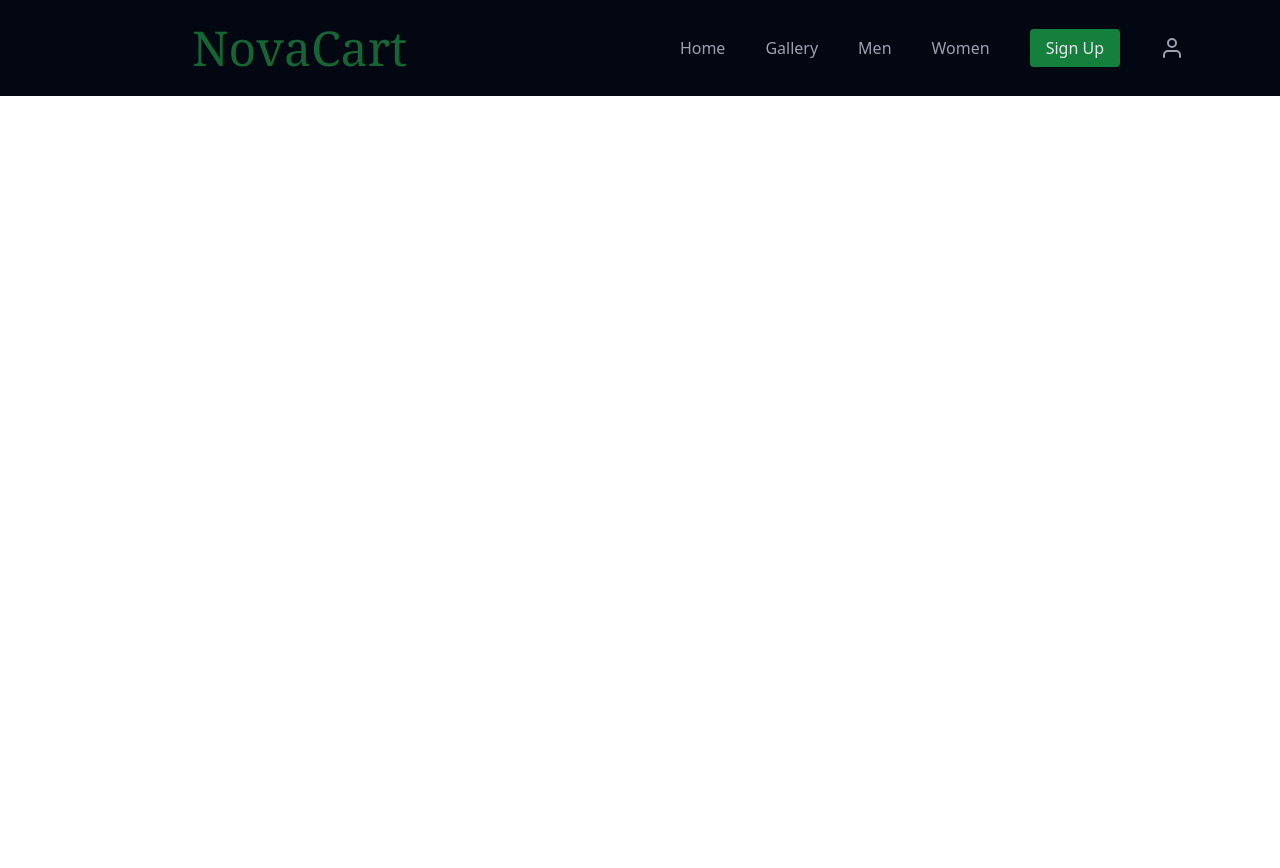
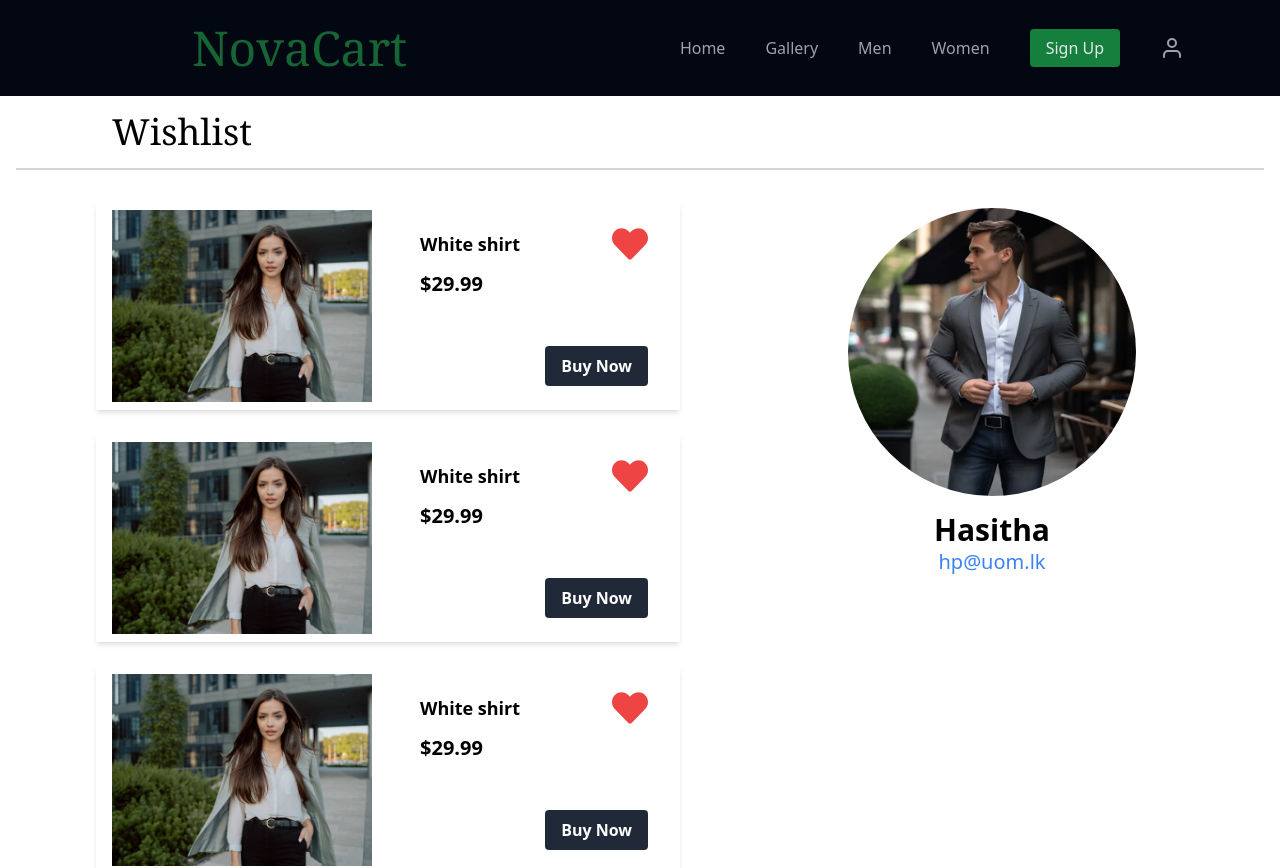
Before and after one commit to NovaCart/NovaCart-Frontend, a React (Create React App) app: page /wishlist in a window 1280 px wide. Shown: the top 868 px of the page. Before the commit the page ends 800 px from the top, so only its background shows below. Built offline with nearby package versions, Linux system fonts and the light colour scheme.

Commit message:
style: wishlist
update styles in wishlist,rename profile to wishlist and link history page and settings page

```diff
--- a/src/App.tsx
+++ b/src/App.tsx
@@ -3,14 +3,15 @@ import { BrowserRouter as Router, Route, Routes } from "react-router-dom";
 import Home from "./pages/Home";
 import About from "./pages/About";
 import Gallery from "./pages/Gallery";
-import Profile from "./pages/Profile";
+import History from "./pages/History";
 import "./App.css";
 import "slick-carousel/slick/slick.css";
 import "slick-carousel/slick/slick-theme.css";
 import Women from "./pages/Women";
 import Men from "./pages/Men";
 import SignUp from "./pages/SignUp";
-import WishList from "./pages/WishList";
+import WishList from "./pages/Wishlist";
+import Settings from "./pages/Settings";
 
 const App: React.FC = () => {
   return (
@@ -18,12 +19,13 @@ const App: React.FC = () => {
       <Routes>
         <Route path="/home" element={<Home />} />
         <Route path="/about" element={<About />} />
-        <Route path="/gallery" element={<Gallery />} />
-        <Route path="/men" element={<Men />} />
-        <Route path="/women" element={<Women />} />
+        <Route path="/gallery" element={<Gallery/>} />
+        <Route path="/men" element={<Men/>} />
+        <Route path="/women" element={<Women/>} />
         <Route path="/signUp" element={<SignUp />} />
-        <Route path="/profile" element={<Profile />} />
+        <Route path="/history" element={<History />} />
         <Route path="/wishlist" element={<WishList />} />
+        <Route path="/settings" element={<Settings />} />
       </Routes>
     </Router>
   );
--- a/src/components/HomeNavBar.tsx
+++ b/src/components/HomeNavBar.tsx
@@ -16,7 +16,7 @@ function HomeNavBar() {
 
   const dropDownMenu = [
     {path: '/wishlist', label: 'WishList', icon: <FiHeart className='mr-2'/>},
-    {path: '/manageprofile', label: 'Manage Profile', icon: <FiSettings className='mr-2'/>},
+    {path: '/settings', label: 'Manage Profile', icon: <FiSettings className='mr-2'/>},
     {path: '/history', label: 'History', icon: <FiList className='mr-2'/>},
   ]
 
--- a/src/components/ProfilePage/ContactCard.tsx
+++ b/src/components/ProfilePage/ContactCard.tsx
@@ -12,10 +12,10 @@ const ContactCard: React.FC<ContactCardProps> = ({ imageUrl, name, email }) => {
       <img
         src={imageUrl}
         alt="Profile"
-        className="w-60 h-60 rounded-full object-cover"/>
+        className="w-72 h-72 rounded-full object-cover"/>
       <div className="text-center mt-4">
-        <p className="text-lg font-semibold">{name}</p>
-        <a href={`mailto:${email}`} className="text-blue-500 hover:underline">
+        <p className="text-3xl font-semibold">{name}</p>
+        <a href={`mailto:${email}`} className="text-blue-500 text-xl hover:underline">
           {email}
         </a>
       </div>
--- /dev/null
+++ b/src/pages/History.tsx
@@ -0,0 +1,11 @@
+import React from 'react'
+import HomeNavBar from '../components/HomeNavBar'
+
+export default function WishList() {
+  return (
+    <div>
+        <HomeNavBar/>
+        <h1>bye</h1>
+    </div>
+  )
+}
--- a/src/pages/Profile.tsx
+++ /dev/null
@@ -1,47 +0,0 @@
-import React from "react";
-import HomeNavBar from "../components/HomeNavBar";
-import ItemCardHorizontal from "../components/ProfilePage/ItemCardHorizontal";
-import ContactCard from "../components/ProfilePage/ContactCard";
-import Footer from "../components/Footer";
-export default function Profile() {
-  return (
-    <div>
-      <HomeNavBar />
-      <div className="mx-auto px-4">
-        <h1 className="text-center text-2xl font-bold my-4">Nav Bar</h1>
-        <h1 className="text-left font-serif text-4xl my-4 ml-24">Wishlist</h1>
-        <hr className="border-gray-300 border-t-2" />
-        <div className="p-2">
-          <div className="ml-16">
-            <ItemCardHorizontal
-              title="White shirt "
-              imageUrl="/images/1.jpg"
-              price={29.99}
-              description={" "}
-            />
-            <ItemCardHorizontal
-              title="White shirt "
-              imageUrl="/images/1.jpg"
-              price={29.99}
-              description={" "}
-            />
-            <ItemCardHorizontal
-              title="White shirt "
-              imageUrl="/images/1.jpg"
-              price={29.99}
-              description={" "}
-            />
-          </div>
-          <div className="absolute top-48 right-32 p-4">
-            <ContactCard
-              imageUrl="/images/home 2.webp"
-              name="Hasitha"
-              email="hp@uom.lk"
-            />
-          </div>
-        </div>
-        <Footer />
-      </div>
-    </div>
-  );
-}
--- /dev/null
+++ b/src/pages/Settings.tsx
@@ -0,0 +1,11 @@
+import React from 'react'
+import HomeNavBar from '../components/HomeNavBar'
+
+export default function Settings() {
+  return (
+    <div>
+        <HomeNavBar/>
+        <h1>hi</h1>
+    </div>
+  )
+}
--- a/src/pages/WishList.tsx
+++ b/src/pages/WishList.tsx
@@ -1,10 +1,46 @@
-import React from 'react'
-import HomeNavBar from '../components/HomeNavBar'
-
+import React from "react";
+import HomeNavBar from "../components/HomeNavBar";
+import ItemCardHorizontal from "../components/ProfilePage/ItemCardHorizontal";
+import ContactCard from "../components/ProfilePage/ContactCard";
+import Footer from "../components/Footer";
 export default function WishList() {
   return (
     <div>
-        <HomeNavBar/>
+      <HomeNavBar />
+      <div className="mx-auto px-4">
+        <h1 className="text-left font-serif text-4xl my-4 ml-24">Wishlist</h1>
+        <hr className="border-gray-300 border-t-2" />
+        <div className="p-2">
+          <div className="ml-16">
+            <ItemCardHorizontal
+              title="White shirt "
+              imageUrl="/images/1.jpg"
+              price={29.99}
+              description={" "}
+            />
+            <ItemCardHorizontal
+              title="White shirt "
+              imageUrl="/images/1.jpg"
+              price={29.99}
+              description={" "}
+            />
+            <ItemCardHorizontal
+              title="White shirt "
+              imageUrl="/images/1.jpg"
+              price={29.99}
+              description={" "}
+            />
+          </div>
+          <div className="absolute top-48 right-32 p-4">
+            <ContactCard
+              imageUrl="/images/home 2.webp"
+              name="Hasitha"
+              email="hp@uom.lk"
+            />
+          </div>
+        </div>
+        <Footer />
+      </div>
     </div>
-  )
+  );
 }
```
